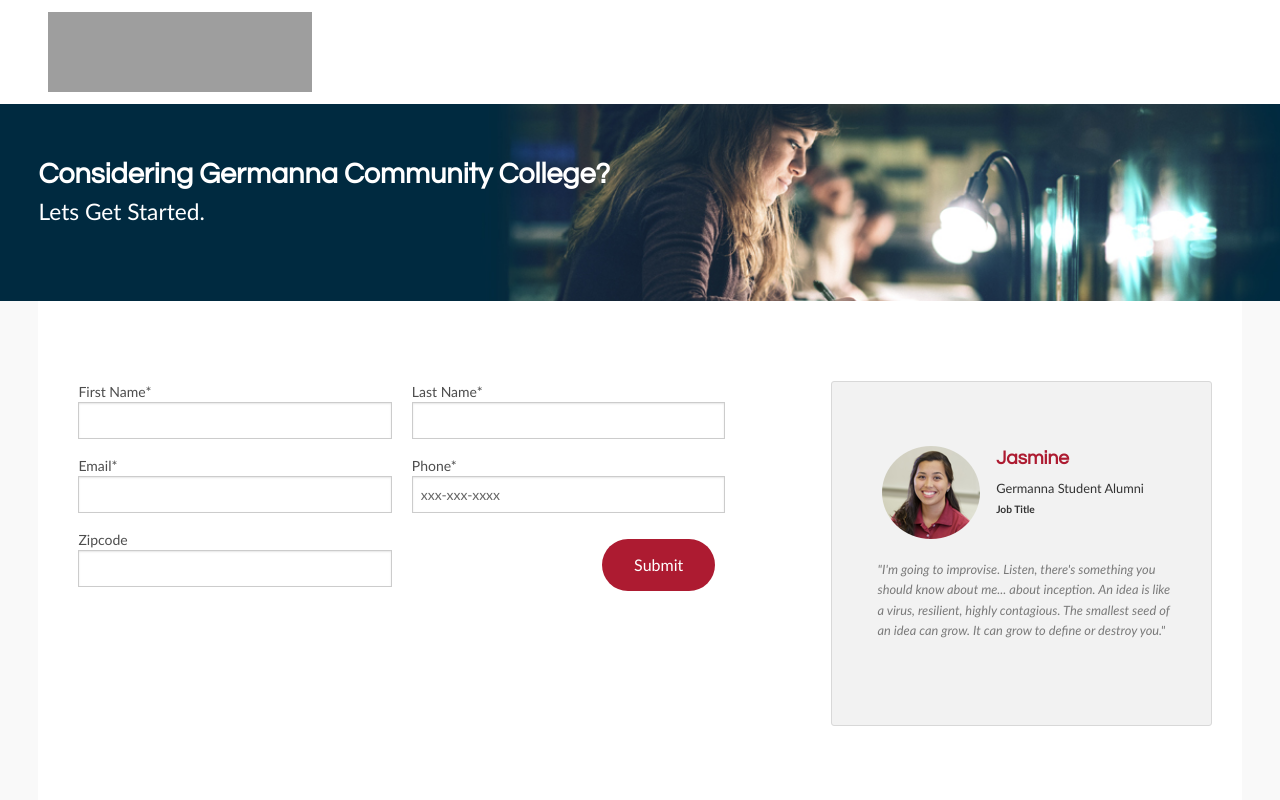
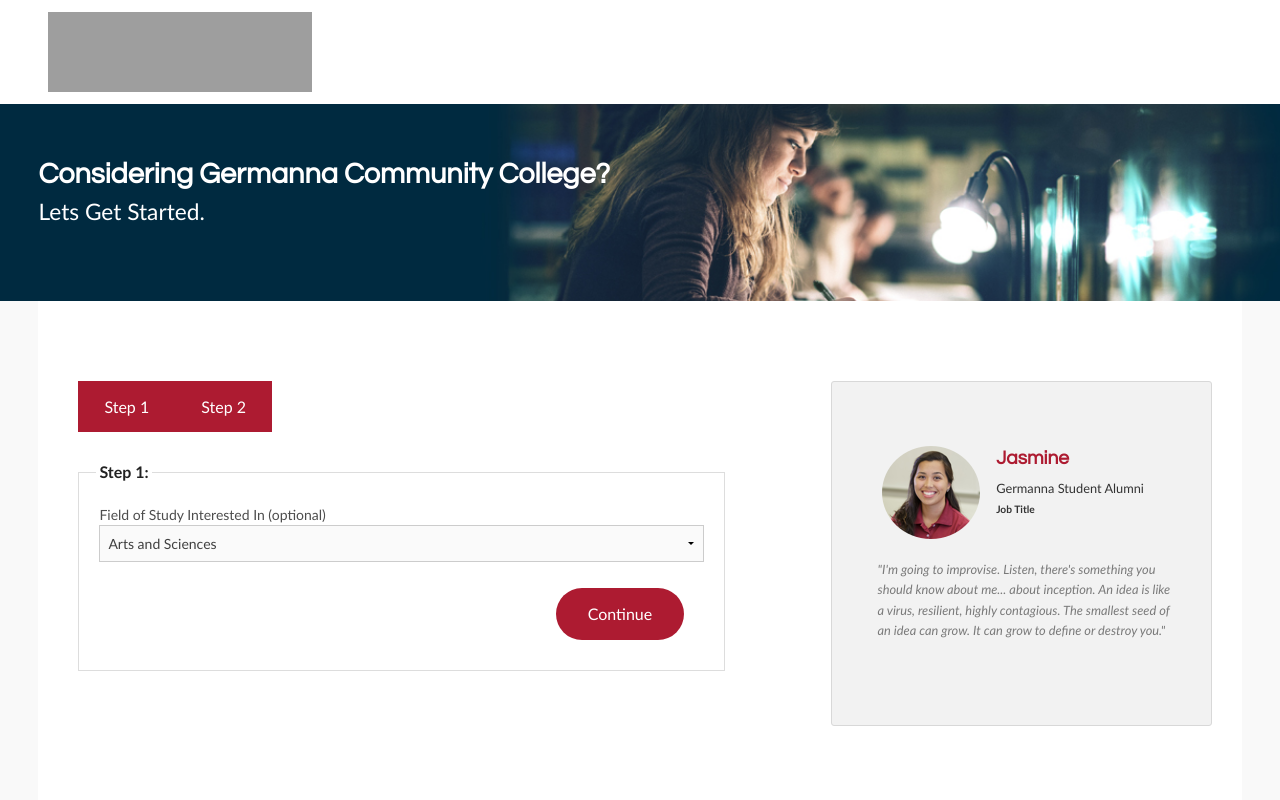
Before and after one commit to mattrhummel/requestinfo, a plain HTML site: page index.html in a window 1280 px wide. Shown: the top 800 px of the page. Drawn offline with Linux system fonts and the light colour scheme; grey boxes are pictures that could not be loaded.

Commit message:
Form Tabs
Added tabs for tabbed form content.  Two field-sets for step1 and step2
of form input

```diff
--- a/index.html
+++ b/index.html
@@ -35,7 +35,46 @@
         <section class="request-info">
           <div class="row">
             <div class="medium-7 columns form-group">
-              <form>
+              <form class="multi-form" action="#" method="POST">
+
+              <ul class="tabs" data-tab role="tablist">
+  <li class="tab-title active" role="presentation"><a href="#panel2-1" role="tab" tabindex="0" aria-selected="true" aria-controls="panel2-1">Step 1</a></li>
+  <li class="tab-title" role="presentation"><a href="#panel2-2" role="tab" tabindex="0" aria-selected="false" aria-controls="panel2-2">Step 2</a></li>
+</ul>
+
+<div class="tabs-content">
+  <section role="tabpanel" aria-hidden="false" class="content active" id="panel2-1">
+
+<fieldset class="step-1 active">
+
+                    <legend>
+                      Step 1:
+                   </legend>
+
+                 <div class="row">
+    <div class="large-12 columns">
+      <label>Field of Study Interested In (optional)
+        <select>
+          <option value="husker">Arts and Sciences</option>
+          <option value="starbuck">Professional and Technical Studies</option>
+          <option value="hotdog">Nursing and Health Technologies</option>
+        </select>
+      </label>
+    </div>
+  </div>
+
+                 <div class="large-12 columns">
+                    <button type="button" class="button round alignright">Continue</button>
+                  </div>
+
+
+              </fieldset>
+
+  </section>
+  <section role="tabpanel" aria-hidden="true" class="content" id="panel2-2">
+
+              <fieldset class="step-2">
+              <legend>Step 2:</legend>
                 <div class="row">
                   <div class="large-6 columns">
                     <label>First Name*
@@ -70,6 +109,14 @@
                     <button type="button" class="button round alignright">Submit</button>
                   </div>
                 </div>
+                </fieldset>
+
+
+  </section>
+</div>
+
+
+
               </form>
             </div>
             <div class="medium-4 columns testimonials">
@@ -170,6 +217,7 @@
 
     <script src="js/vendor/jquery.js"></script>
     <script src="js/foundation.min.js"></script>
+    <script src="js/vendor/form-scripts.js"></script>
     <script>
     $(document).foundation();
     </script>
```
Also changed, not shown: 1 other file.
